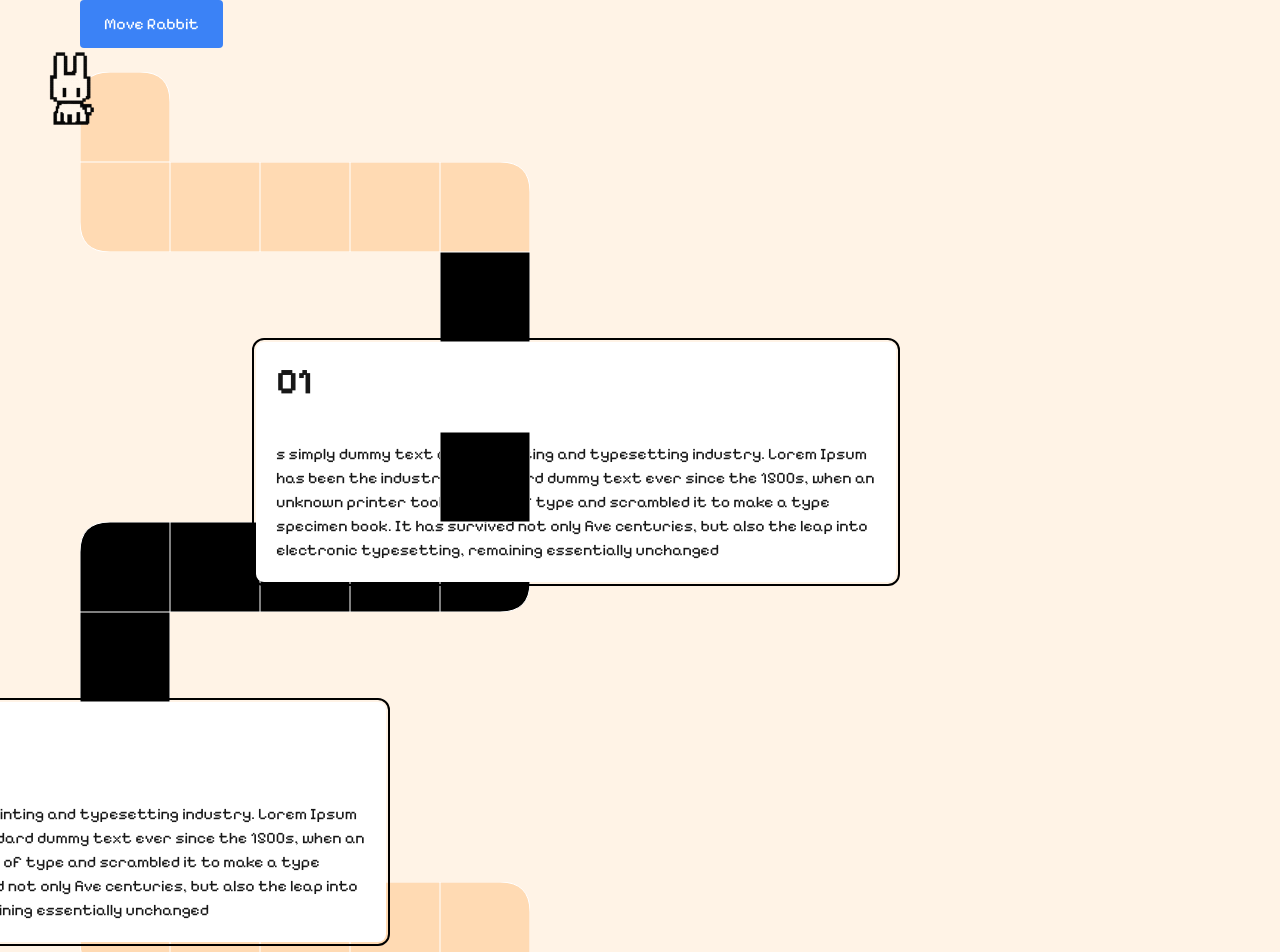
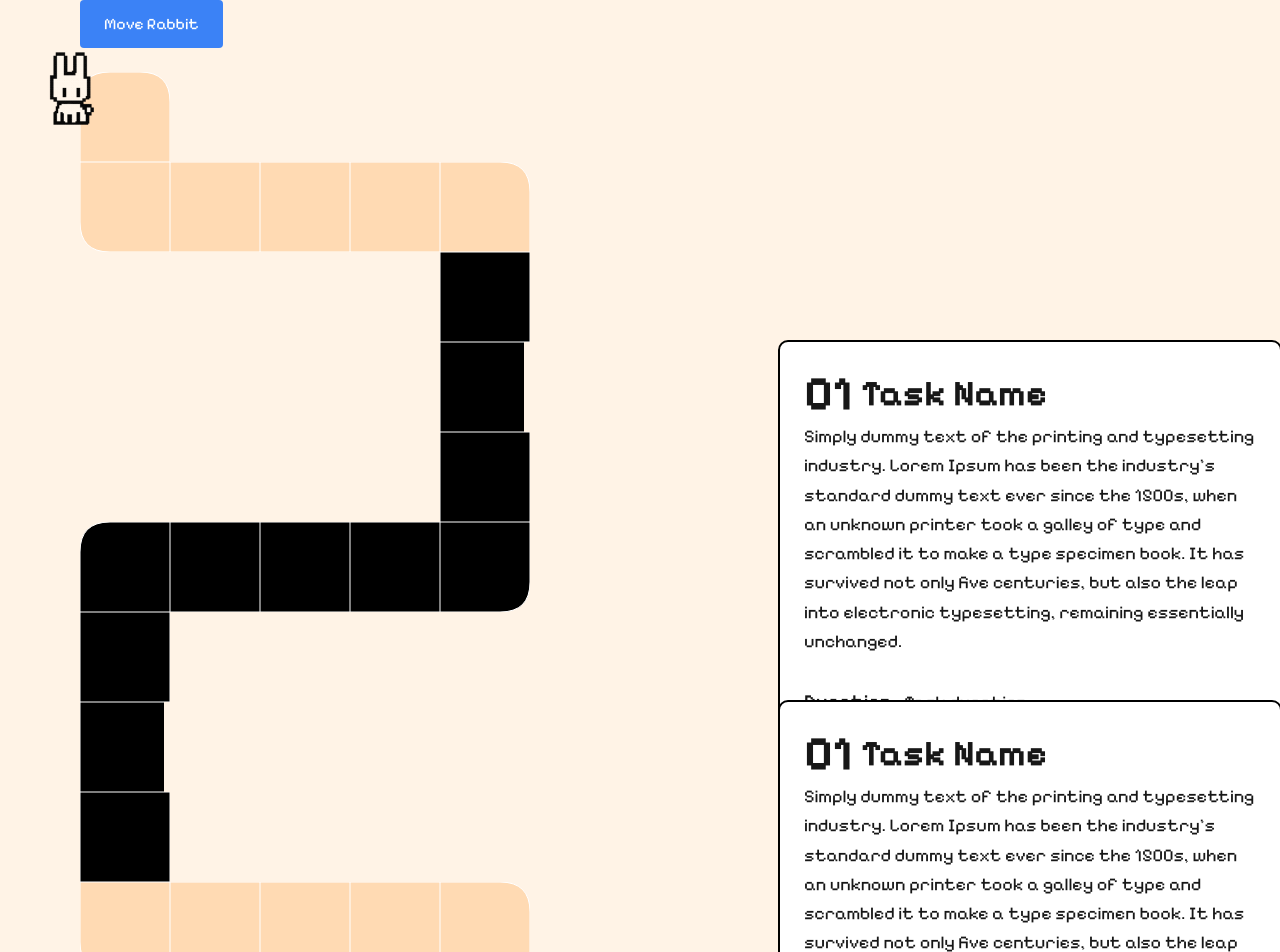
Before and after one commit to ZijunYe/HackTheHill2024, a Next.js app in the folder frontend/: page /roadmap in a window 1280 px wide. Shown: the top 952 px of the page. Built offline with nearby package versions, Linux system fonts and the light colour scheme; what tailwindcss-animated would draw is missing.

Commit message:
push the change

```diff
--- a/frontend/src/app/component/TaskCard.js
+++ b/frontend/src/app/component/TaskCard.js
@@ -1,17 +1,85 @@
-export default function TaskCard({ task_id, task_description }) {
+// export default function TaskCard({ task_id, task_Name,task_description,duration,difficulty }) {
+//   return (
+//     <>
+//       <div className="absolute outline outline-2 outline-offset-2 mr-96 bg-white rounded-lg items-end justify-end w-1/2  outline-black">
+//         <h1 className="p-5 font-bold text-4xl">01</h1>
+//         <p className="p-5 font-light text-md">
+//           s simply dummy text of the printing and typesetting industry. Lorem
+//           Ipsum has been the industry's standard dummy text ever since the
+//           1500s, when an unknown printer took a galley of type and scrambled it
+//           to make a type specimen book. It has survived not only five centuries,
+//           but also the leap into electronic typesetting, remaining essentially
+//           unchanged
+//         </p>
+//       </div>
+//     </>
+//   );
+// }
+import { useState } from 'react';
+export default function TaskCard({ task_id, task_Name, task_description, task_duration,task_diffcultyLevel }) {
+  const [isClicked, setIsClicked] = useState(false);
+
+  const handleClick = () => {
+    setIsClicked(!isClicked);
+  };
   return (
-    <>
-      <div className="absolute outline outline-2 outline-offset-2 mr-96 bg-white rounded-lg items-end justify-end w-1/2  outline-black">
-        <h1 className="p-5 font-bold text-4xl">01</h1>
-        <p className="p-5 font-light text-md">
-          s simply dummy text of the printing and typesetting industry. Lorem
+          <div className="absolute z-11 bg-white rounded-lg outline outline-2 outline-black w-[500px] p-6">
+        {/* Header with Task Number and Name */}
+        <div className="flex items-center">
+          <h1 className="font-pixelify font-bold text-5xl">
+            {/* {task_id} */} 01
+          </h1>
+          <h1 className="font-pixelify font-bold text-4xl p-2">
+            {/* {task_Name} */} Task Name
+          </h1>
+        </div>
+
+        {/* Task Description */}
+        <p className="text-lg leading-relaxed mb-8">
+          {/* {task_description} */}
+          Simply dummy text of the printing and typesetting industry. Lorem
           Ipsum has been the industry's standard dummy text ever since the
           1500s, when an unknown printer took a galley of type and scrambled it
           to make a type specimen book. It has survived not only five centuries,
           but also the leap into electronic typesetting, remaining essentially
-          unchanged
+          unchanged.
         </p>
+
+        {/* Task detail */}
+        <div className="space-y-4">
+          <div className="flex">
+            <h2 className="text-xl font-medium">Duration:<br /></h2>
+            {/* <p>{task_duration} </p> */}
+            <p className="text-lg pl-2">Task duration</p>
+          </div>
+          <div className="flex">
+            <h2 className="text-xl font-medium">Difficulty Level:<br /></h2>
+            {/* <p>{task_difficultyLevel} </p> */}
+            <p className="text-lg pl-2">Task difficultyLevel</p>
+          </div>
+        </div>
+
+        {/* Completion Checkpoint */}
+        <div className="flex items-center justify-between mt-6">
+            <p className="text-xl font-semibold">Completion:</p>
+
+            {/* Clickable image div */}
+            <div
+              className={`w-8 h-8 rounded-full flex items-center justify-center cursor-pointer ${
+                isClicked ? 'bg-green-600' : 'bg-red-600'
+              }`}
+              onClick={handleClick}
+            >
+              {/* Conditionally render check or uncheck based on the state */}
+              {isClicked ? (
+                <span className="text-white text-xl">✔</span> // Check mark
+              ) : (
+                <span className="text-white text-xl"> </span> // Unchecked mark
+              )}
+            </div>
+          </div>
+
       </div>
-    </>
+
   );
 }
--- a/frontend/src/app/components/roadAnimation.js
+++ b/frontend/src/app/components/roadAnimation.js
@@ -236,7 +236,7 @@ export default function RoadAnimation() {
                             animationDelay: `${delay}ms`,
                           }}
                         >
-                          <TaskCard task_description="" task_id={""} />
+                          <TaskCard className=" pl-10  flex " />
                         </div>
                       ) : (
                         <></>
@@ -339,7 +339,7 @@ export default function RoadAnimation() {
                       </svg>
                       {index === 1 ? (
                         <div
-                          className=" w-1/2 flex justify-end animate-jump-in animate-once animate-ease-out "
+                          className=" w-full  flex justify-end animate-jump-in animate-once animate-ease-out "
                           style={{
                             animationDelay: `${delay}ms`,
                           }}
```
